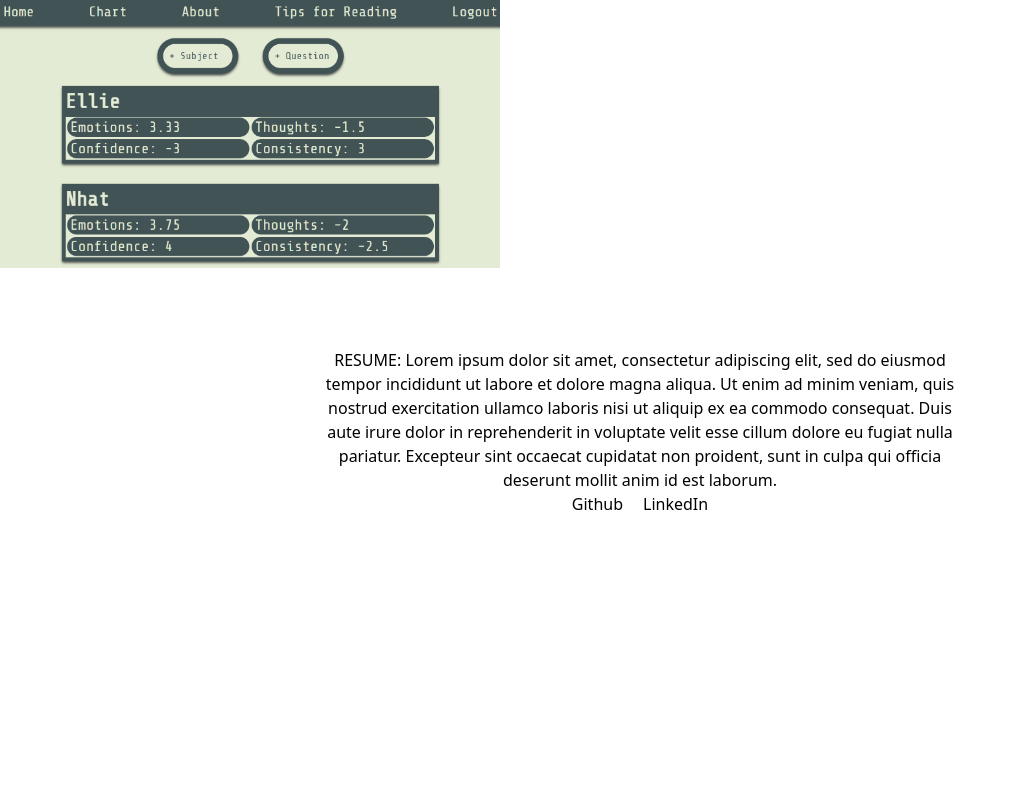
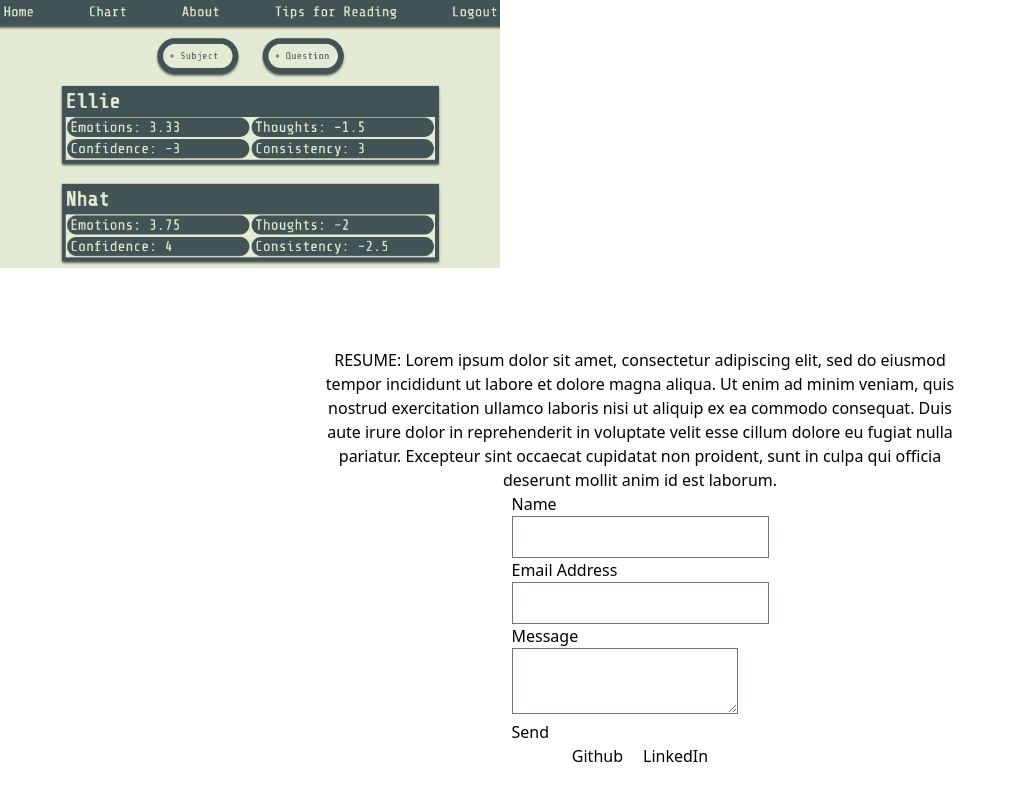
Before and after one commit to EllieWalsch/react-portfolio, a React (Vite) app: page / in a window 1280 px wide. Shown: the part 432-1232 px from the top of the page, without its empty margins (0-1017 px from the left). Before the commit the page ends 988 px from the top, so only its background shows below. Built offline with nearby package versions, Linux system fonts and the light colour scheme.

Commit message:
Hardcode contact me

```diff
--- a/src/App.jsx
+++ b/src/App.jsx
@@ -4,6 +4,7 @@ import NavBar from "./components/NavBar";
 import Title from "./components/Title";
 import PortfolioCard from "./components/PortfolioCard";
 import Resume from "./components/Resume";
+import Contact from "./components/Contact";
 
 function App() {
   return (
@@ -14,6 +15,7 @@ function App() {
       <AboutMe />
       <PortfolioCard />
       <Resume />
+      <Contact />
       <Footer />
     </>
   );
--- /dev/null
+++ b/src/components/Contact.jsx
@@ -0,0 +1,30 @@
+export default function Contact() {
+  return (
+    <main className="flex justify-center">
+      <form>
+        <label htmlFor="Name">Name</label>
+        <div>
+          <input type="text" />
+        </div>
+
+        <div>
+          <label htmlFor="Email">Email Address</label>
+          <div>
+            <input type="email" />
+          </div>
+        </div>
+
+        <div>
+          <label htmlFor="Message">Message</label>
+          <div>
+            <textarea></textarea>
+          </div>
+        </div>
+
+        <button className="text-center" type="submit">
+          Send
+        </button>
+      </form>
+    </main>
+  );
+}
```
